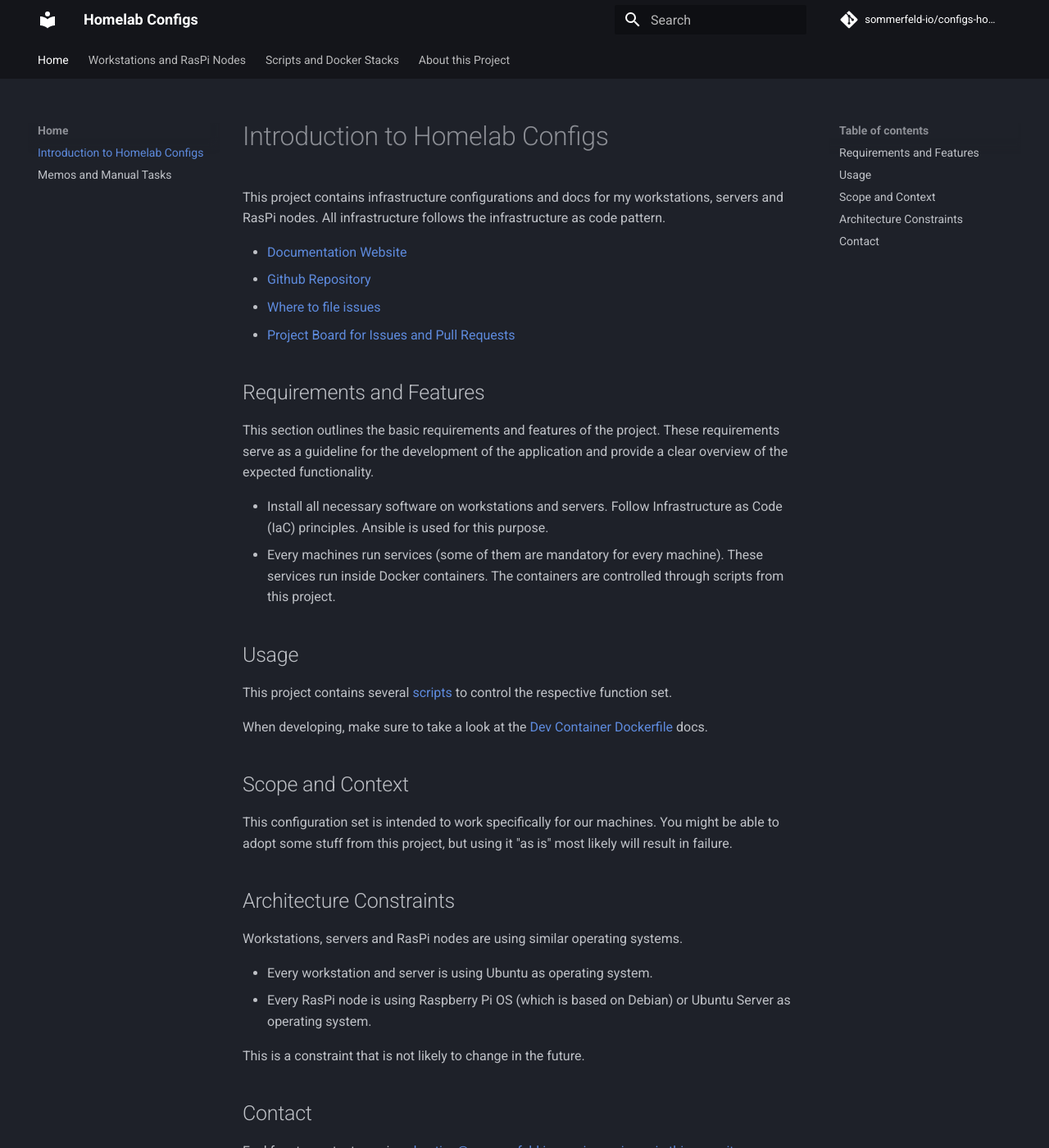
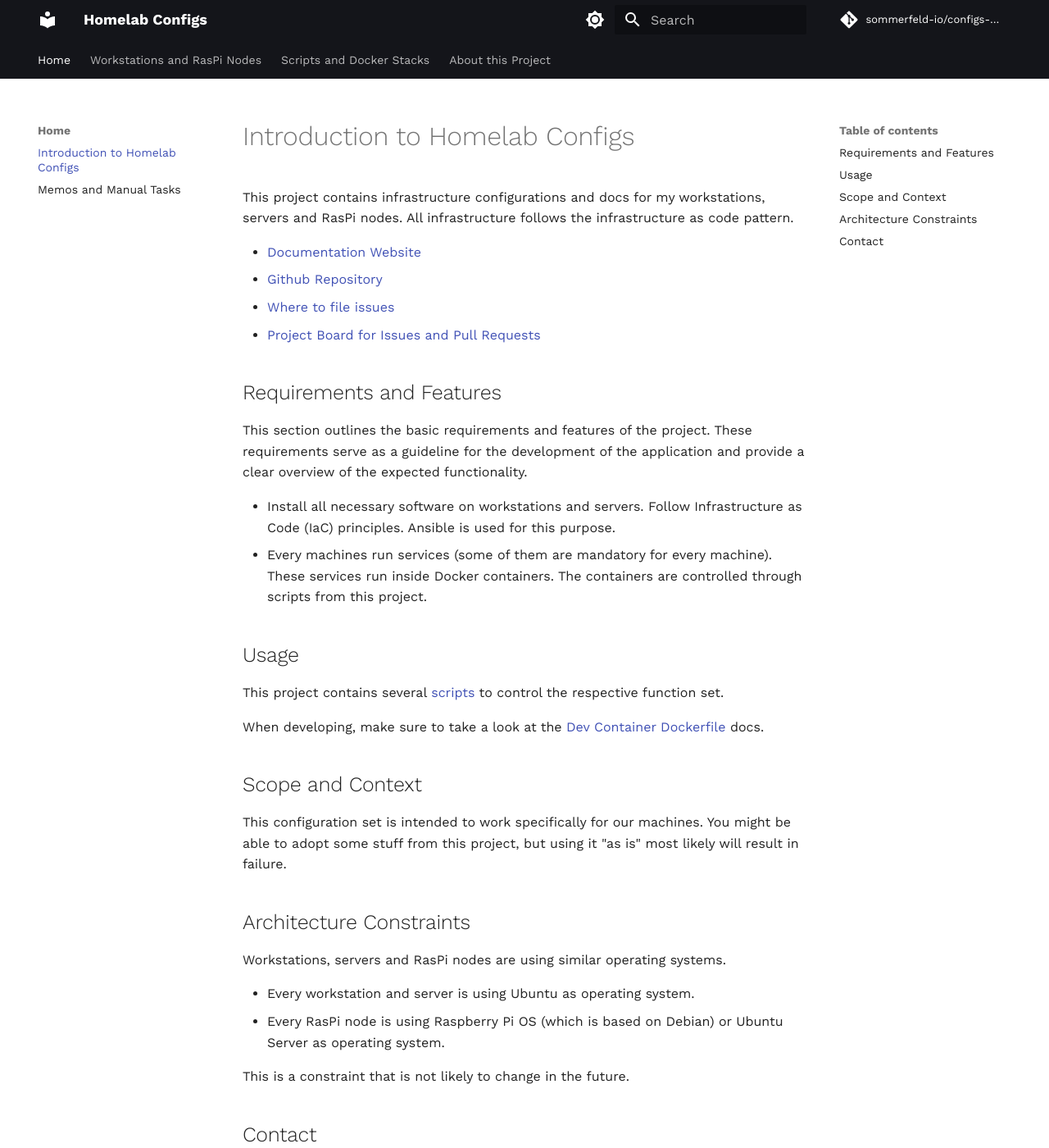
Before and after one commit to sommerfeld-io/configs-homelab, an MkDocs documentation site: the page built from docs/index.md, in a window 1280 px wide and 1400 px high. Shown: the whole window at 82% size. Built offline with MkDocs 1.6.1 and Material for MkDocs 9.7.7, drawn with Linux system fonts in a browser that asks for light colours; comment, search, counter and statistics services are not loaded.

```diff
--- a/mkdocs.yml
+++ b/mkdocs.yml
@@ -15,9 +15,25 @@ site_dir: target/docs/site
 
 theme:
   name: material
+  font:
+    text: Work Sans
   palette:
-    scheme: slate
-    primary: black
+    # scheme: slate
+    # primary: black
+    # Palette toggle for light mode
+    - scheme: default
+      primary: &header-color black
+      accent: *header-color
+      toggle:
+        icon: material/brightness-7
+        name: Switch to dark mode
+    # Palette toggle for dark mode
+    - scheme: slate
+      primary: *header-color
+      accent: *header-color
+      toggle:
+        icon: material/brightness-4
+        name: Switch to light mode
   features:
     - content.code.copy
     - content.tabs.link
```
